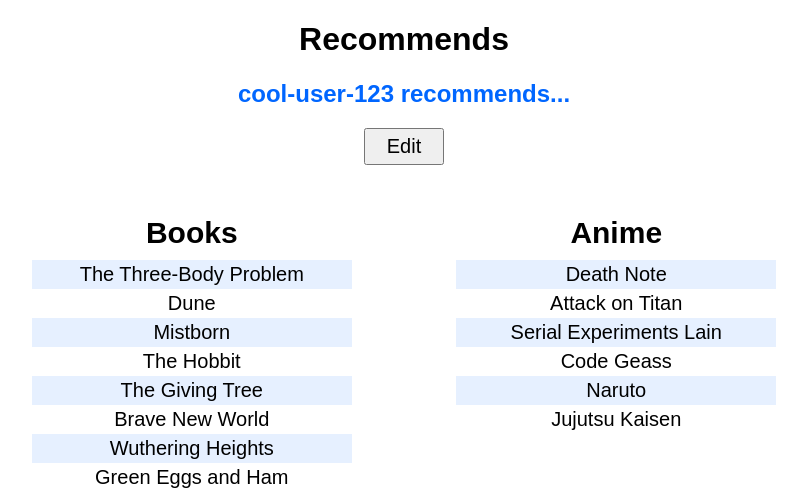
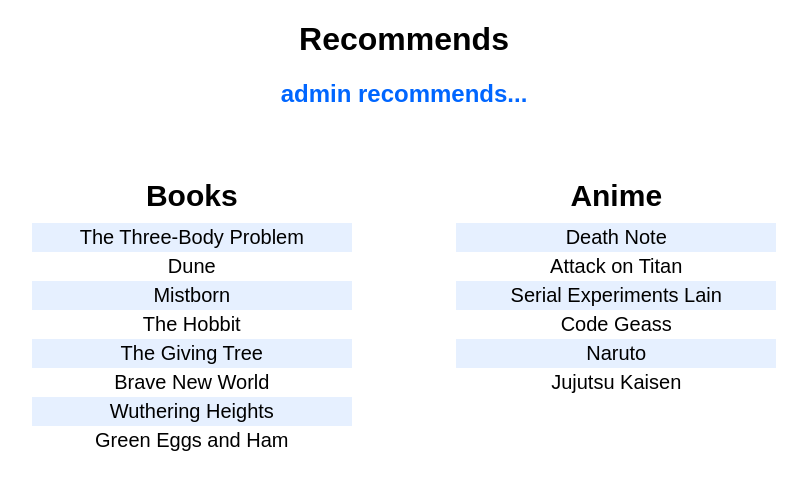
Before and after one commit to prydt/recommends, a Flask app: a page that uses templates/user_page.html.jinja in a window 1280 px wide. Shown: the top 491 px of the page, without its empty margins (236-1043 px from the left). Run offline with Flask 2, Linux system fonts and the light colour scheme; data comes from the database, SQL or seed files in the repository; some web fonts are replaced.

Commit message:
added json data to database

```diff
--- a/app.py
+++ b/app.py
@@ -2,7 +2,7 @@
 from flask_login import LoginManager, UserMixin, login_required, logout_user, current_user, login_user
 from flask_sqlalchemy import SQLAlchemy
 import nacl.pwhash
-import test_data
+import json
 
 app = Flask(__name__)
 #TODO make an ENV var
@@ -17,6 +17,7 @@
     id = db.Column(db.Integer, primary_key=True)
     username = db.Column(db.String(15), unique=True)
     hash = db.Column(db.BINARY)
+    data = db.Column(db.TEXT)
 
 @login_manager.user_loader
 def load_user(user_id):
@@ -56,15 +57,21 @@
     # TODO user_data = jsonified data from the database
     # TODO editable = True if user is logged in and viewing their own page
 
-    return render_template("user_page.html.jinja", user_data=test_data.data, editable=True, is_editing=False)
+    user = Users.query.filter_by(username=user_name).first_or_404(description='invalid username!')
+
+    editable = False
+    if current_user.is_authenticated and current_user == user:
+        editable = True
+
+    return render_template("user_page.html.jinja", user_data=json.loads(user.data), username=user_name, editable=editable, is_editing=False)
 
 @app.route('/edit', methods=["GET", "POST"])
-# @login_required
+@login_required
 def edit_user_page():
     # Edit a user's own Recommends page
     # TODO user_data = jsonified data from the database
     if request.method == "GET":
-        return render_template("user_page.html.jinja", user_data=test_data.data, is_editing=True)
+        return render_template("user_page.html.jinja", user_data=json.loads(current_user.data), username=current_user.username, is_editing=True)
     else:
         # TODO add the request data to the user's database entry
         # TODO redirect the user to their own page
--- a/create.py
+++ b/create.py
@@ -1,5 +1,4 @@
 import sqlite3
 con = sqlite3.connect('recommends.db')
 cur = con.cursor()
-cur.execute('CREATE TABLE users(id INTEGER PRIMARY KEY, username VARCHAR(15), hash BLOB)')
-cur.execute('CREATE TABLE items(user_id INTEGER, category VARCHAR(20), name VARCHAR(255))')
+cur.execute('CREATE TABLE users(id INTEGER PRIMARY KEY, username VARCHAR(15), hash BLOB, data TEXT)')
--- a/templates/user_page.html.jinja
+++ b/templates/user_page.html.jinja
@@ -4,7 +4,7 @@
     <meta charset="UTF-8">
     <meta http-equiv="X-UA-Compatible" content="IE=edge">
     <meta name="viewport" content="width=device-width, initial-scale=1.0">
-    <title>{{ user_data.username }} recommends...</title>
+    <title>{{ username }} recommends...</title>
     <link rel="stylesheet" href="static/style.css">
     <style>
         table.recommendation-table tr:nth-child(even) {
@@ -19,7 +19,7 @@
 <body {% if is_editing %} onload="onload()" {% endif %}>
     <div id="content">
         <h1>Recommends</h1>
-        <h2 id="user-recommends">{{ user_data.username }} recommends...</h2>
+        <h2 id="user-recommends">{{ username }} recommends...</h2>
         {% if is_editing %}
         <button id="save-button" onclick="sendData()">Save</button>
         {% elif editable %}
@@ -211,7 +211,7 @@
                 body: JSON.stringify(data)
             })
             .then(response => {
-                window.location.href = "/{{ user_data.username }}"
+                window.location.href = "/{{ username }}"
             })
         }
     </script>
```
Also changed, not shown: recommends.db.
